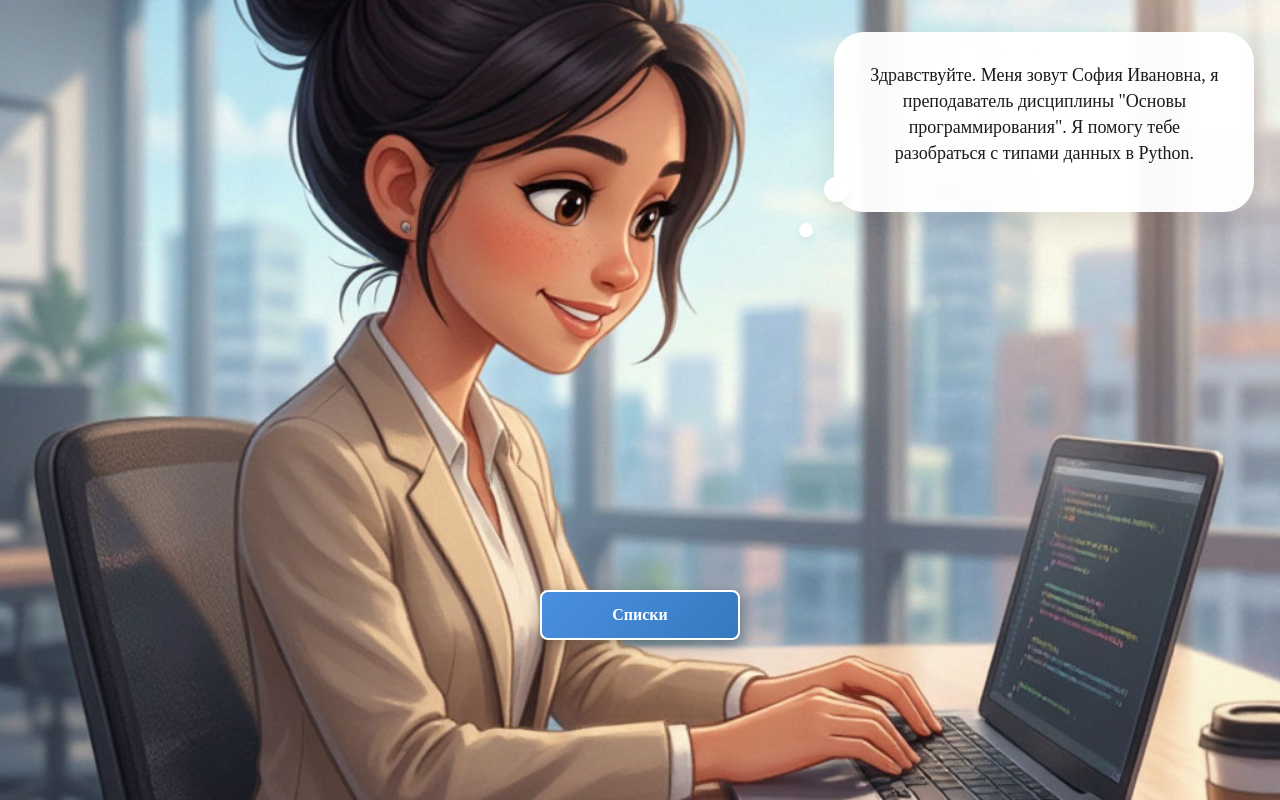
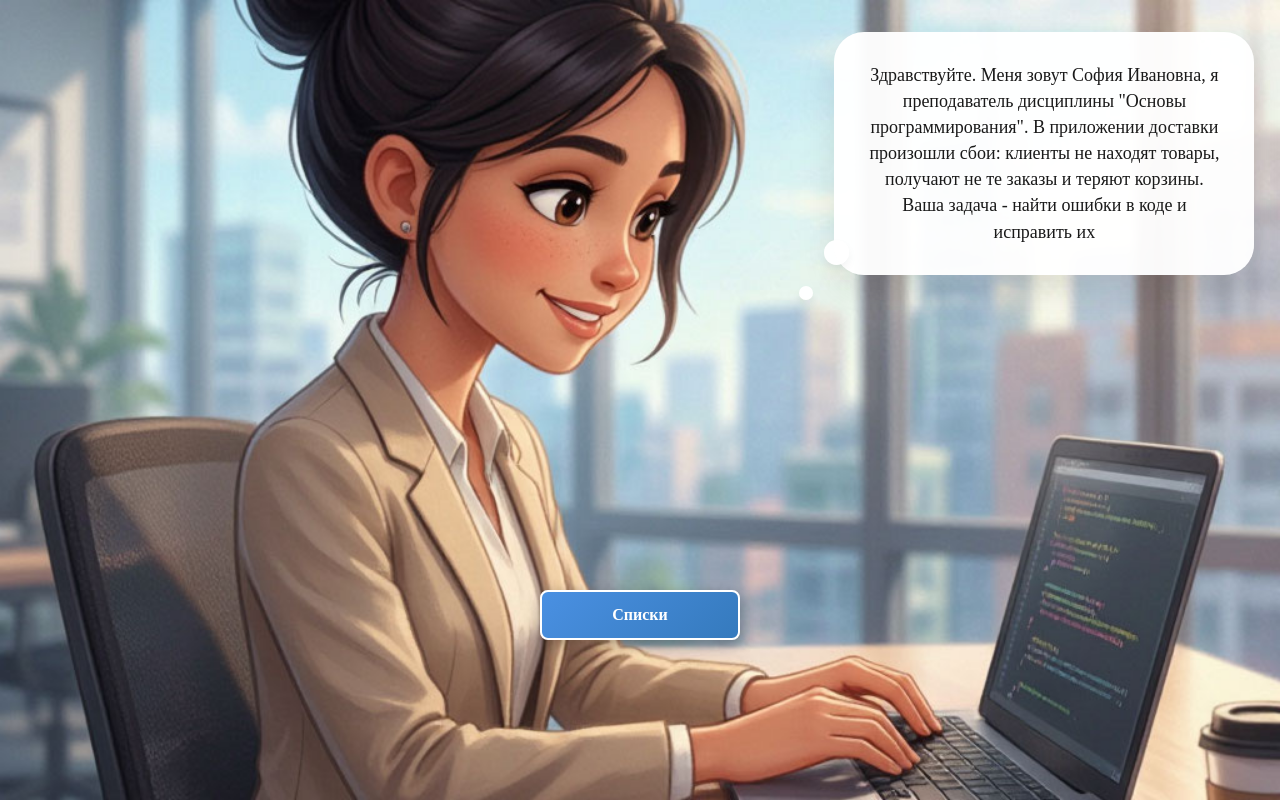
Before and after one commit to Tsehoshsofia/my-project-tsekhosh_s_i, a plain HTML site: page index.html in a window 1280 px wide. Drawn offline with Linux system fonts and the light colour scheme.

Commit message:
Update index.html

```diff
--- a/index.html
+++ b/index.html
@@ -701,7 +701,7 @@ tw-passage[tags~="l1"] tw-link:hover {
     box-shadow: 0 8px 20px rgba(0, 0, 0, 0.5) !important;
 }
 </style><script role="script" id="twine-user-script" type="text/twine-javascript"></script><tw-tag name="l1" color="green"></tw-tag><tw-tag name="l2" color="purple"></tw-tag><tw-tag name="l3" color="green"></tw-tag><tw-tag name="l4" color="green"></tw-tag><tw-tag name="l15" color="purple"></tw-tag>
-<tw-passagedata pid="1" name="Пользователь" tags="l1" position="800,100" size="100,100">(set: $history to (a:), $correct to 0, $wrong to 0, $perfect to true, $attemptHistory to (a:), $resetFlag to true, $attempts to 0)<div class="cloud-text">Здравствуйте. Меня зовут София Ивановна, я преподаватель дисциплины "Основы программирования". Я помогу тебе разобраться с типами данных в Python.</div>
+<tw-passagedata pid="1" name="Пользователь" tags="l1" position="800,100" size="100,100">(set: $history to (a:), $correct to 0, $wrong to 0, $perfect to true, $attemptHistory to (a:), $resetFlag to true, $attempts to 0)<div class="cloud-text">Здравствуйте. Меня зовут София Ивановна, я преподаватель дисциплины "Основы программирования". В приложении доставки произошли сбои: клиенты не находят товары, получают не те заказы и теряют корзины. Ваша задача - найти ошибки в коде и исправить их</div>
 [[Списки->Списки: Начало]]</tw-passagedata>
 <tw-passagedata pid="200" name="Списки: Начало" tags="l3" position="800,3000" size="100,100">
 <h2>Новая тема: Списки в Python</h2>
```
